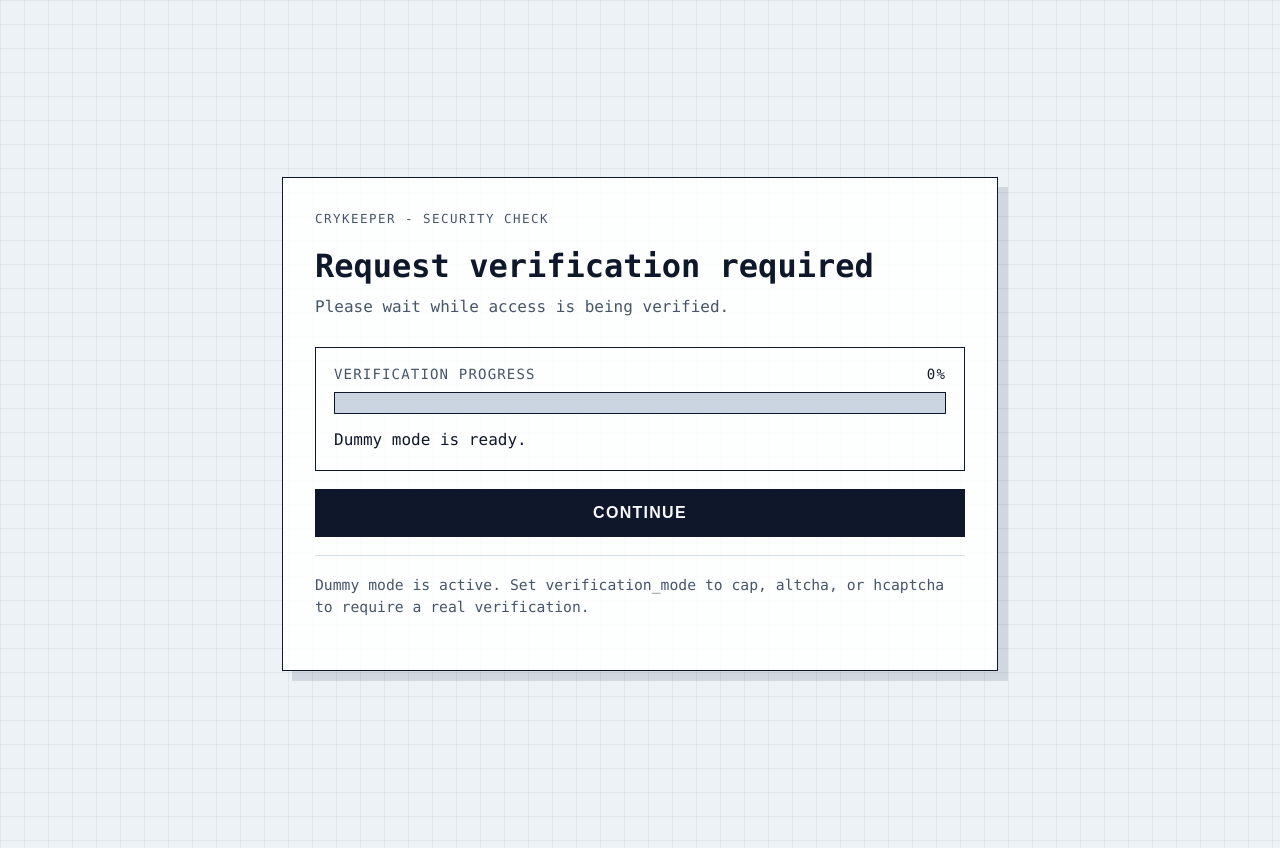
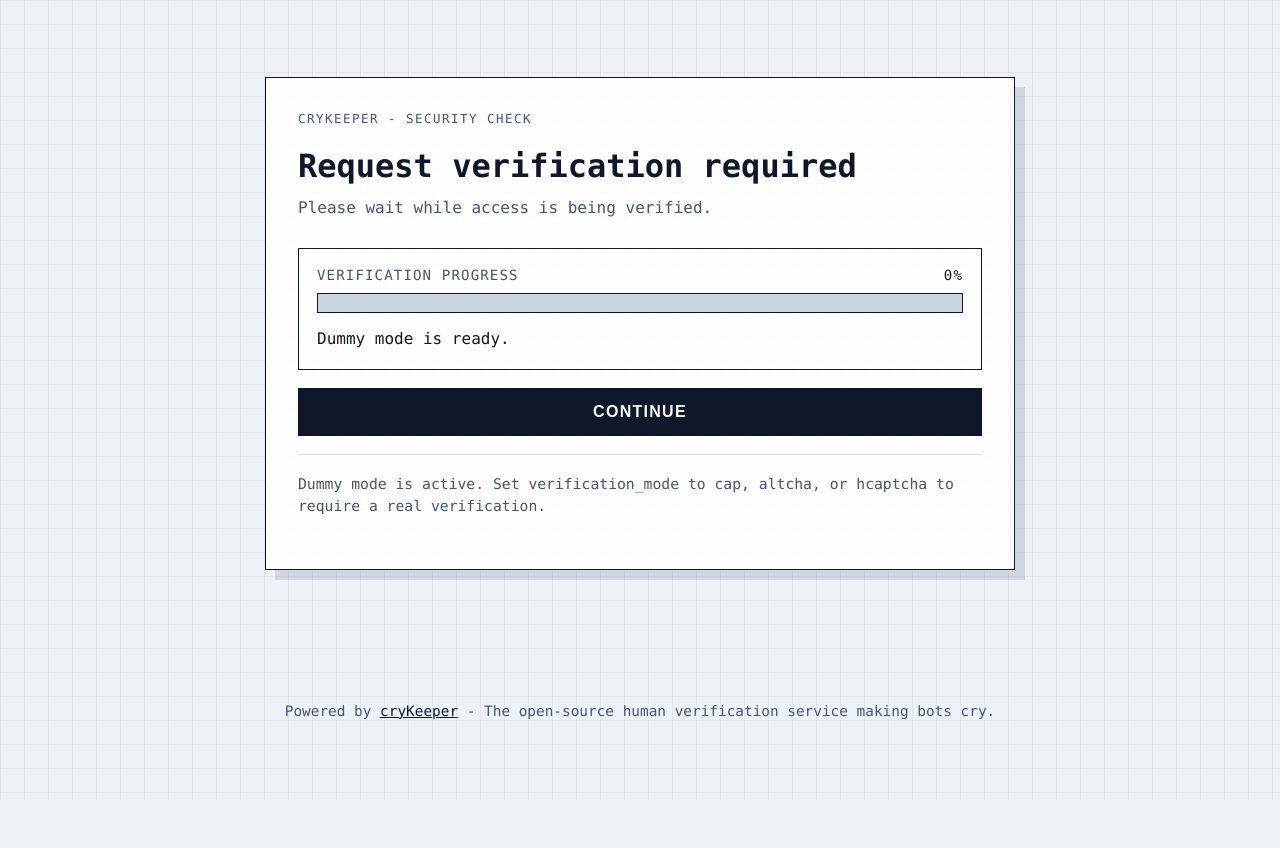
Before and after one commit to cryMG/cryKeeper, a Flask app: page /crykeeper/challenge in a window 1280 px wide. After the commit the page ends 800 px from the top, so only its background shows below. Run offline with Flask 3, Linux system fonts and the light colour scheme; some libraries are stand-ins or nearby versions.

Commit message:
Optimized footer contents and footer display

```diff
--- a/app/config.py
+++ b/app/config.py
@@ -19,6 +19,7 @@ DEFAULT_ALTCHA_ALGORITHM = "PBKDF2/SHA-256"
 DEFAULT_COOKIE_NAME = "crykeeper_verified"
 DEFAULT_HOST_COOKIE_NAME = "__Host-crykeeper_verified"
 DEFAULT_RATE_LIMIT_VALKEY_PREFIX = "crykeeper:rl"
+DEFAULT_FOOTER_HTML = 'Powered by <a href="https://github.com/cryMG/cryKeeper" target="_blank" rel="noopener noreferrer">cryKeeper</a> - The open-source human verification service making bots cry.'
 MIN_BYPASS_HEADER_TOKEN_LENGTH = 32
 INTERNAL_OBSERVABILITY_PATH = "/_crykeeper"
 INTERNAL_CHECK_PATH = "/_crykeeper_check"
--- a/app/observability.py
+++ b/app/observability.py
@@ -20,7 +20,7 @@ from prometheus_client import (
 )
 from prometheus_client.multiprocess import MultiProcessCollector
 
-from .config import INTERNAL_OBSERVABILITY_PATH
+from .config import DEFAULT_FOOTER_HTML, INTERNAL_OBSERVABILITY_PATH
 
 CRYKEEPER_PROMETHEUS_DIR_ENV = "CRYKEEPER_PROMETHEUS_MULTIPROC_DIR"
 PROMETHEUS_DIR_ENV = "PROMETHEUS_MULTIPROC_DIR"
@@ -255,7 +255,13 @@ def observability_index() -> Response:
 def dashboard() -> Response:
   """Render the internal observability dashboard."""
   snapshot = current_app.extensions["crykeeper_observability"].dashboard_snapshot()
-  response = make_response(render_template("dashboard.html", snapshot=snapshot))
+  response = make_response(
+    render_template(
+      "dashboard.html",
+      footer_html=DEFAULT_FOOTER_HTML,
+      snapshot=snapshot,
+    )
+  )
   return _with_observability_headers(response, content_type=None)
 
 
--- a/app/routes.py
+++ b/app/routes.py
@@ -22,7 +22,7 @@ from .captcha.cap import CapVerificationResult
 from .captcha.cap import verify_token as verify_cap_token
 from .captcha.dummy import verify_request as verify_dummy_request
 from .captcha.hcaptcha import verify_request as verify_hcaptcha_request
-from .config import normalize_host_name
+from .config import DEFAULT_FOOTER_HTML, normalize_host_name
 from .cookies import issue_token_for_client, verify_token_for_client
 from .i18n import get_translations
 from .ratelimit import RateLimitRule
@@ -342,7 +342,7 @@ def _render_challenge(
       language_code=language_code,
       translations=translations,
       client_translations=client_translations,
-      footer_html=settings.footer_html.resolve(language_code),
+      footer_html=_challenge_footer_html(settings, language_code),
       return_path=return_path,
       error_message=translations.get(error_key) if error_key else None,
       auto_start=not error_key and not rate_limited,
@@ -371,6 +371,14 @@ def _render_challenge(
   if retry_after_seconds is not None:
     response.headers["Retry-After"] = str(retry_after_seconds)
   return response
+
+
+def _challenge_footer_html(settings: object, language_code: str) -> str:
+  """Return the configured footer or the shared default when none is set."""
+  configured_footer = settings.footer_html.resolve(language_code).strip()
+  if configured_footer:
+    return configured_footer
+  return DEFAULT_FOOTER_HTML
 
 
 def _set_verification_cookie(response: Response, settings: object, token: str) -> None:
--- a/app/static/ui.css
+++ b/app/static/ui.css
@@ -42,6 +42,10 @@
   }
 }
 
+* {
+  box-sizing: border-box;
+}
+
 body {
   margin: 0;
   min-height: 100vh;
@@ -56,7 +60,7 @@ body {
 }
 
 main {
-  width: min(100%, 650px);
+  width: min(100%, 750px);
   background: var(--panel-bg);
   border: 1px solid var(--panel-border);
   box-shadow: 10px 10px 0 0 rgba(15, 23, 42, 0.12);
@@ -227,25 +231,25 @@ altcha-widget {
   margin-top: 18px;
 }
 
-.footer {
-  margin-top: 22px;
-  padding-top: 18px;
-  border-top: 1px solid rgba(148, 163, 184, 0.35);
+footer {
+  text-align: center;
+  font-size: 0.9em;
   color: var(--text-muted);
-  font-size: 0.92rem;
-  line-height: 1.6;
-  overflow-wrap: anywhere;
 }
 
-.footer :first-child {
+footer p {
+  margin: 0;
+}
+
+footer :first-child {
   margin-top: 0;
 }
 
-.footer :last-child {
+footer :last-child {
   margin-bottom: 0;
 }
 
-.footer strong {
+footer strong {
   color: var(--text-main);
 }
 
--- a/app/templates/challenge.html
+++ b/app/templates/challenge.html
@@ -39,9 +39,9 @@
     {% if verification_mode == "dummy" %}
     <p class="notice">{{ translations.dummy_notice }}</p>
     {% endif %}
-    {% if footer_html %}
-    <footer class="footer">{{ footer_html | safe }}</footer>
-    {% endif %}
   </main>
+  {% if footer_html != "-" %}
+  <footer><p>{{ footer_html | safe }}</p></footer>
+  {% endif %}
 </body>
 </html>
--- a/app/templates/dashboard.html
+++ b/app/templates/dashboard.html
@@ -189,7 +189,7 @@
 
     </main>
     <footer>
-      <p>Powered by <a href="https://github.com/cryMG/cryKeeper" target="_blank" rel="noopener noreferrer">cryKeeper</a> - The open-source human verification service for Nginx making bots cry.</p>
+      <p>{{ footer_html | safe }}</p>
     </footer>
     <script src="{{ url_for('crykeeper_observability.static', filename='dashboard.js') }}" defer></script>
   </body>
--- a/config.example.toml
+++ b/config.example.toml
@@ -111,13 +111,15 @@ max_return_path_length = 2048
 
 # Optional trusted HTML rendered at the bottom of the challenge page.
 #
+# Leave footer_html unset to use the built-in cryKeeper footer.
+# Set it to "-" to suppress the challenge footer entirely.
 # This may be either one plain string for all languages or locale-keyed nested
 # values such as footer_html.en and footer_html.de. When a localized footer is
 # configured, English is the fallback if the selected language has no footer
 # entry. The content is rendered as-is and is not sanitized, so keep it in
 # trusted deployment config only.
-footer_html.en = 'This check is powered by <strong>cryeffect Media Group</strong>'
-footer_html.de = 'Diese Prüfung wird von <strong>cryeffect Media Group</strong> bereitgestellt'
+footer_html.en = 'Powered by <a href="https://github.com/cryMG/cryKeeper" target="_blank" rel="noopener noreferrer">cryKeeper</a> - The open-source human verification service making bots cry.'
+footer_html.de = 'Bereitgestellt von <a href="https://github.com/cryMG/cryKeeper" target="_blank" rel="noopener noreferrer">cryKeeper</a> - Der Open-Source-Dienst zur menschlichen Verifizierung, der Bots zum Weinen bringt.'
 
 # Original request routes that should always bypass the auth check.
 #
```
Also changed, not shown: app/static/dashboard.css (+0 -10 lines), tests/test_observability.py (+9 -0 lines), tests/test_security_hardening.py (+33 -0 lines), .github/copilot-instructions.md, README.md, 4 other files.
